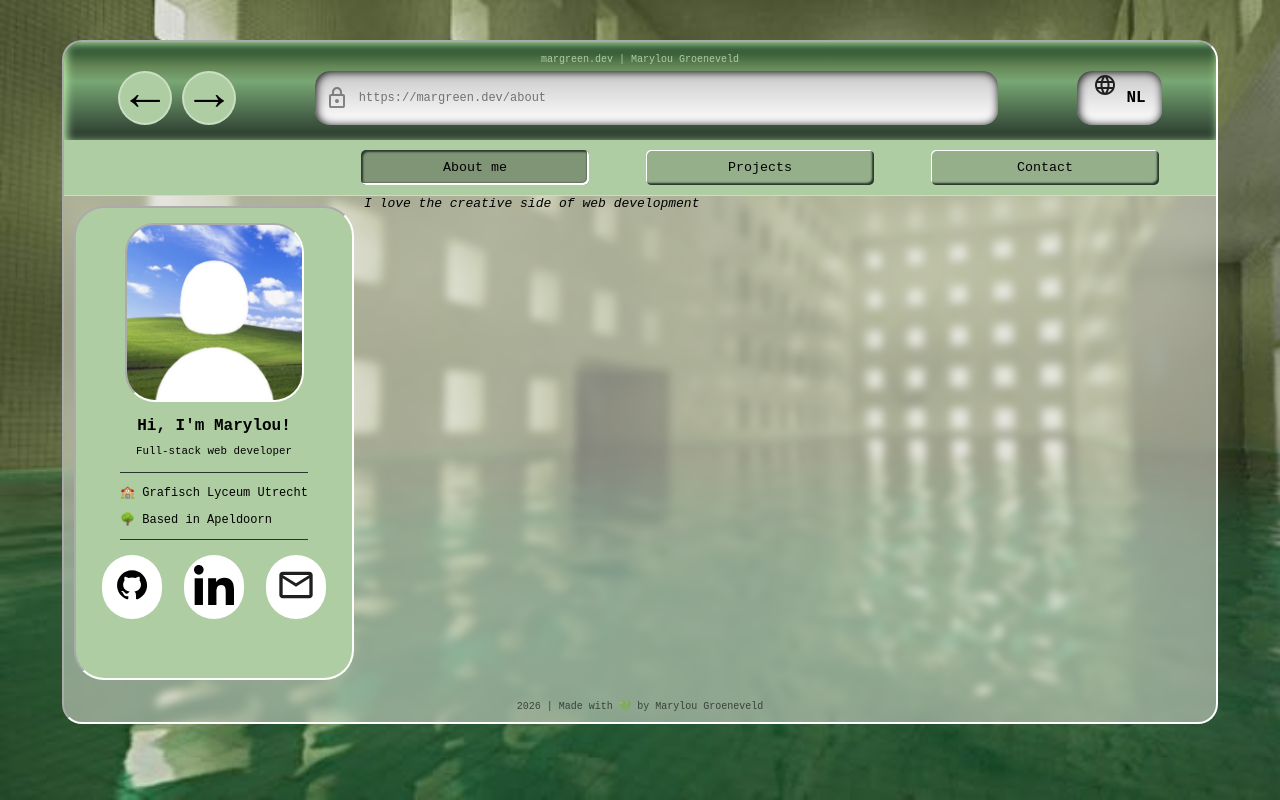
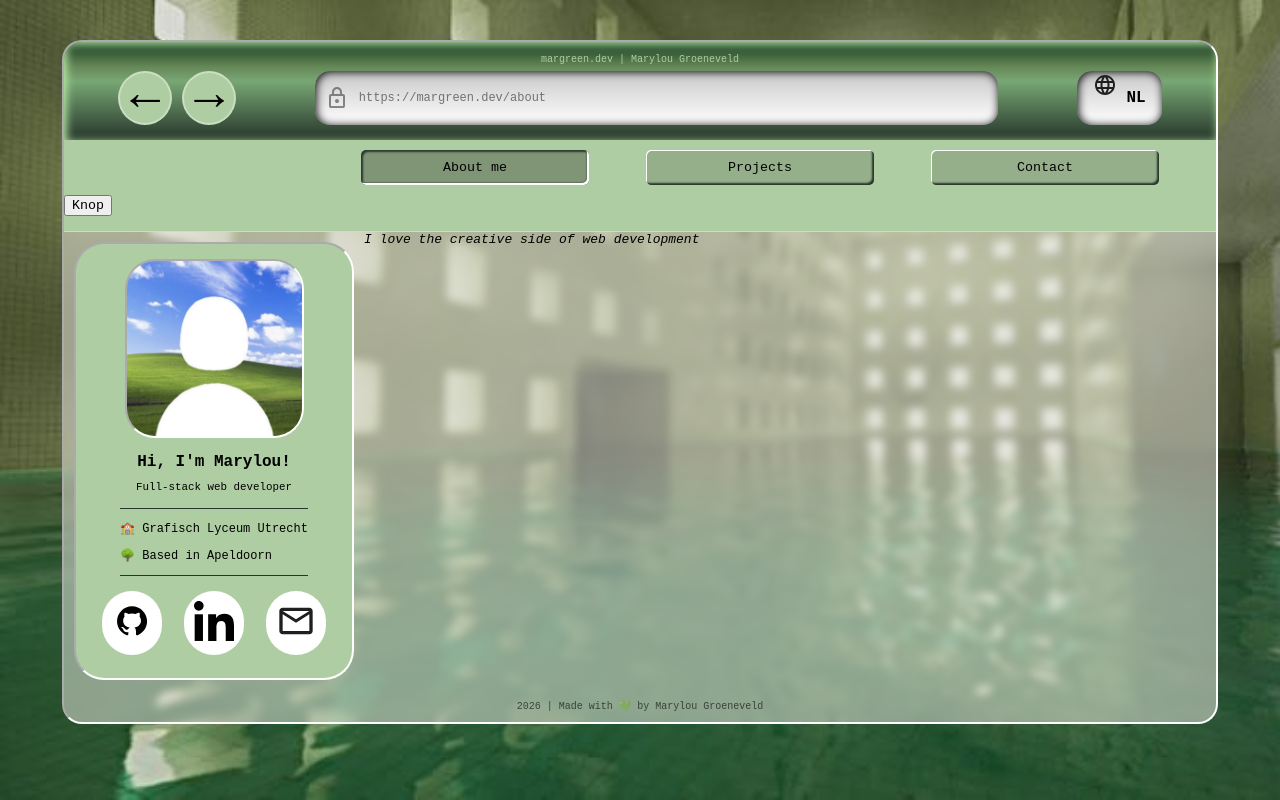
Before and after one commit to MarGreenDev/margreendev-portfolio, a React (Vite) app: page / in a window 1280 px wide. Built offline with nearby package versions, Linux system fonts and the light colour scheme.

Commit message:
create button for mobile nav

```diff
--- /dev/null
+++ b/src/components/hamburgerButton.jsx
@@ -0,0 +1,8 @@
+
+
+export default function HamburgerButton({ onClick }) {
+
+    return (
+        <button onClick={onClick}>Knop</button>
+    )
+}
--- /dev/null
+++ b/src/components/mobileMenu.jsx
@@ -0,0 +1,9 @@
+
+export default function MobileMenu({ isOpen }) {
+
+    return (
+        <div className={`mobile-menu ${isOpen ? "open" : ""}`}>
+            menu
+        </div>
+    )
+}
--- a/src/components/nav.jsx
+++ b/src/components/nav.jsx
@@ -1,7 +1,12 @@
 import { useTranslation } from "react-i18next"
+import HamburgerButton from "./hamburgerButton";
+import MobileMenu from "./mobileMenu";
+import { useState } from "react";
 
 export default function Nav({ setActivePage, activePage }) {
     const { t } = useTranslation();
+
+    const [menuOpen, setMenuOpen] = useState(false);
 
     const clickSound = new Audio("./public/click.mp3");
 
@@ -39,6 +44,16 @@ export default function Nav({ setActivePage, activePage }) {
                     </button>
                 </li>
             </ul>
+
+            <div className="mobile-nav">
+                <HamburgerButton
+                    isOpen={menuOpen}
+                    onClick={() => setMenuOpen(!menuOpen)}
+                />
+
+                <MobileMenu isOpen={menuOpen} />
+            </div>
+
         </nav >
     );
 }
--- a/src/index.css
+++ b/src/index.css
@@ -207,6 +207,20 @@ nav ul li:hover {
   background-color: rgba(153, 241, 136, 0.344);
 }
 
+.mobile-menu {
+  transform: translateY(-100%);
+  opacity: 0;
+  pointer-events: none;
+  transition: 0.3s ease;
+}
+
+.mobile-menu.open {
+  transform: translateY(0);
+  opacity: 1;
+  pointer-events: auto;
+  background-color: red;
+}
+
 .browser-content {
   display: grid;
   grid-template-columns: 250px 1fr;
```
